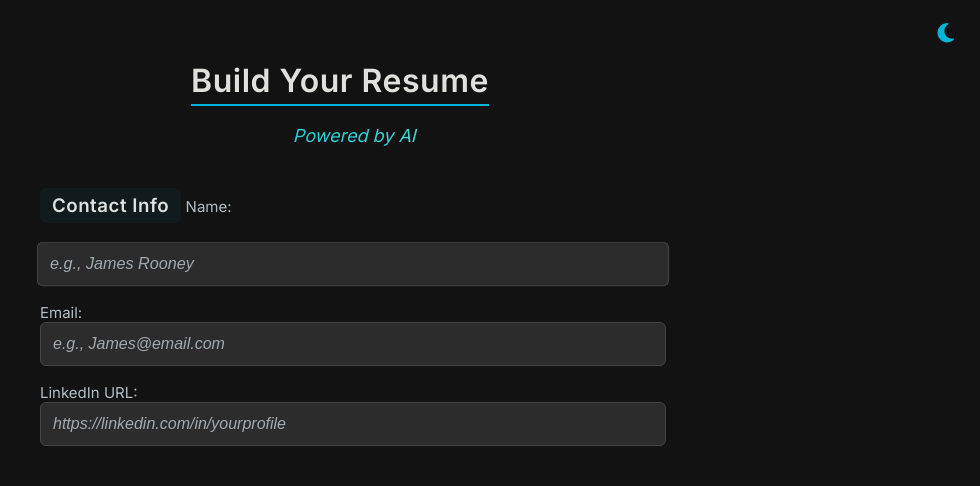
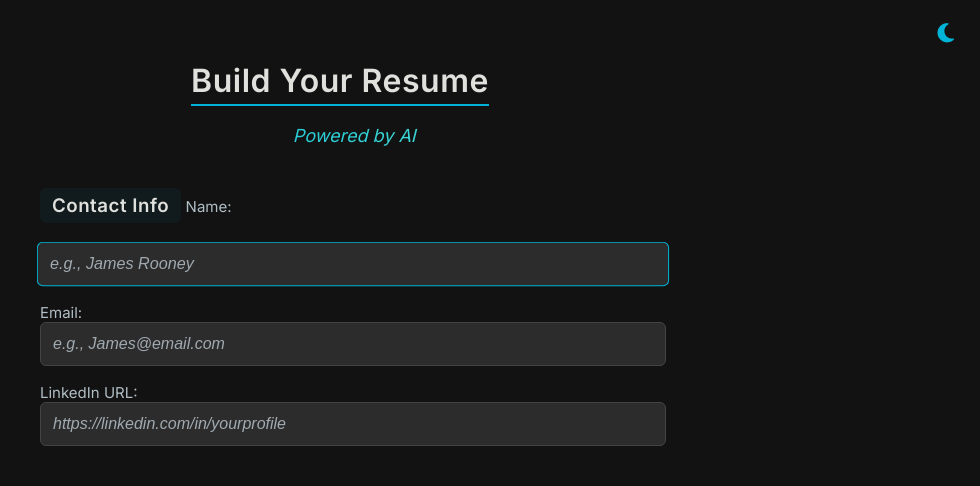
Before and after one commit to jamesr150/resume-builder, a Flask app: page / in a window 1280 px wide, with the pointer over the restyled element. Shown: the top 486 px of the page, without its empty margins (300-1280 px from the left). Run offline with Flask 3, Linux system fonts and the light colour scheme.

```diff
--- a/static/style.css
+++ b/static/style.css
@@ -373,3 +373,7 @@ textarea:hover {
   .btn:hover {
     box-shadow: 0 0 12px rgba(0, 180, 216, 0.3);
   }
+  input:hover,
+textarea:hover {
+  border-color: #00b4d8;
+}
```
